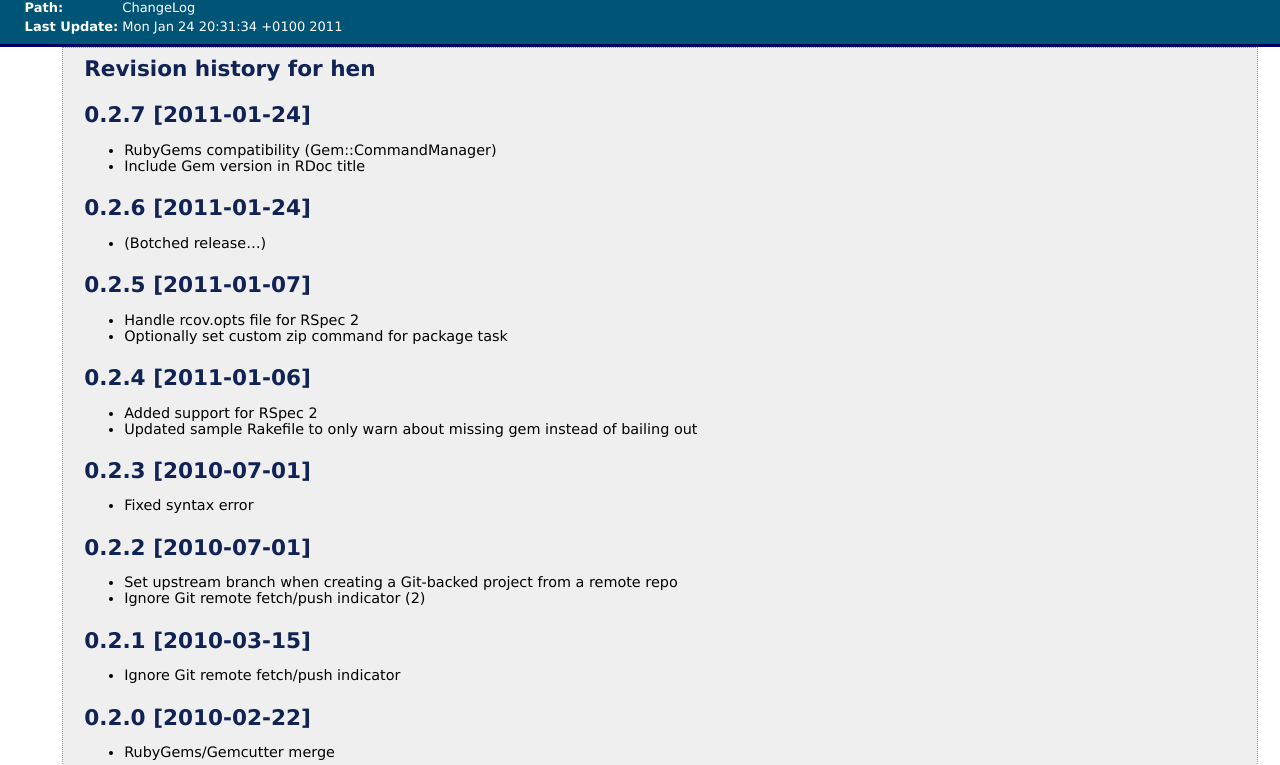
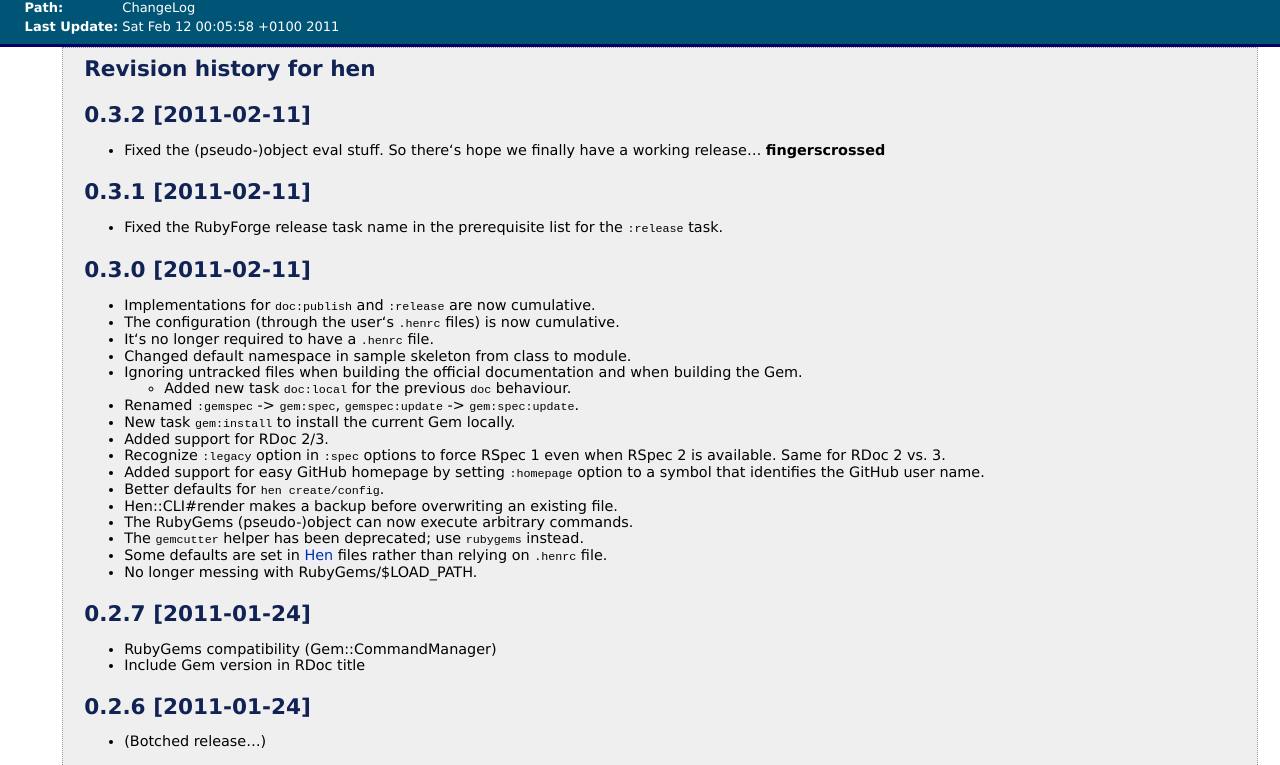
Before and after one commit to blackwinter/hen, a plain HTML site: page files/ChangeLog.html in a window 1280 px wide. Shown: the part 35-800 px from the top of the page. Drawn offline with Linux system fonts and the light colour scheme.

Commit message:
Updated documentation.

```diff
--- a/files/ChangeLog.html
+++ b/files/ChangeLog.html
@@ -56,7 +56,7 @@
     </tr>
     <tr class="top-aligned-row">
       <td><strong>Last Update:</strong></td>
-      <td>Mon Jan 24 20:31:34 +0100 2011</td>
+      <td>Sat Feb 12 00:05:58 +0100 2011</td>
     </tr>
     </table>
   </div>
@@ -70,6 +70,84 @@
 
     <div id="description">
       <h1>Revision history for hen</h1>
+<h2>0.3.2 [2011-02-11]</h2>
+<ul>
+<li>Fixed the (pseudo-)object eval stuff. So there&#8216;s hope we finally have
+a working release&#8230; <b>fingerscrossed</b>
+
+</li>
+</ul>
+<h2>0.3.1 [2011-02-11]</h2>
+<ul>
+<li>Fixed the RubyForge release task name in the prerequisite list for the
+<tt>:release</tt> task.
+
+</li>
+</ul>
+<h2>0.3.0 [2011-02-11]</h2>
+<ul>
+<li>Implementations for <tt>doc:publish</tt> and <tt>:release</tt> are now
+cumulative.
+
+</li>
+<li>The configuration (through the user&#8216;s <tt>.henrc</tt> files) is now
+cumulative.
+
+</li>
+<li>It&#8216;s no longer required to have a <tt>.henrc</tt> file.
+
+</li>
+<li>Changed default namespace in sample skeleton from class to module.
+
+</li>
+<li>Ignoring untracked files when building the official documentation and when
+building the Gem.
+
+<ul>
+<li>Added new task <tt>doc:local</tt> for the previous <tt>doc</tt> behaviour.
+
+</li>
+</ul>
+</li>
+<li>Renamed <tt>:gemspec</tt> -&gt; <tt>gem:spec</tt>, <tt>gemspec:update</tt>
+-&gt; <tt>gem:spec:update</tt>.
+
+</li>
+<li>New task <tt>gem:install</tt> to install the current Gem locally.
+
+</li>
+<li>Added support for RDoc 2/3.
+
+</li>
+<li>Recognize <tt>:legacy</tt> option in <tt>:spec</tt> options to force RSpec
+1 even when RSpec 2 is available. Same for RDoc 2 vs. 3.
+
+</li>
+<li>Added support for easy GitHub homepage by setting <tt>:homepage</tt> option
+to a symbol that identifies the GitHub user name.
+
+</li>
+<li>Better defaults for <tt>hen create/config</tt>.
+
+</li>
+<li>Hen::CLI#render makes a backup before overwriting an existing file.
+
+</li>
+<li>The RubyGems (pseudo-)object can now execute arbitrary commands.
+
+</li>
+<li>The <tt>gemcutter</tt> helper has been deprecated; use <tt>rubygems</tt>
+instead.
+
+</li>
+<li>Some defaults are set in <a href="../classes/Hen.html">Hen</a> files rather
+than relying on <tt>.henrc</tt> file.
+
+</li>
+<li>No longer messing with RubyGems/$LOAD_PATH.
+
+</li>
+</ul>
 <h2>0.2.7 [2011-01-24]</h2>
 <ul>
 <li>RubyGems compatibility (Gem::CommandManager)
```
Also changed, not shown: classes/Hen/Version.html (+1 -1 lines), files/README.html (+2 -2 lines), files/lib/hen/version_rb.html (+1 -1 lines), index.html (+2 -2 lines), 1 other file.
